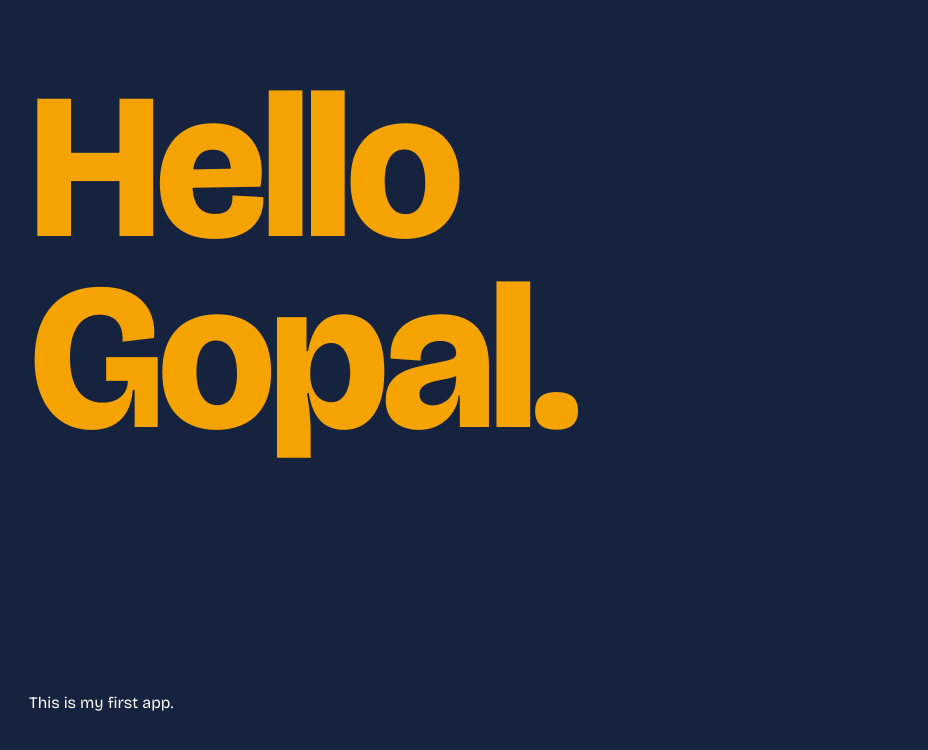
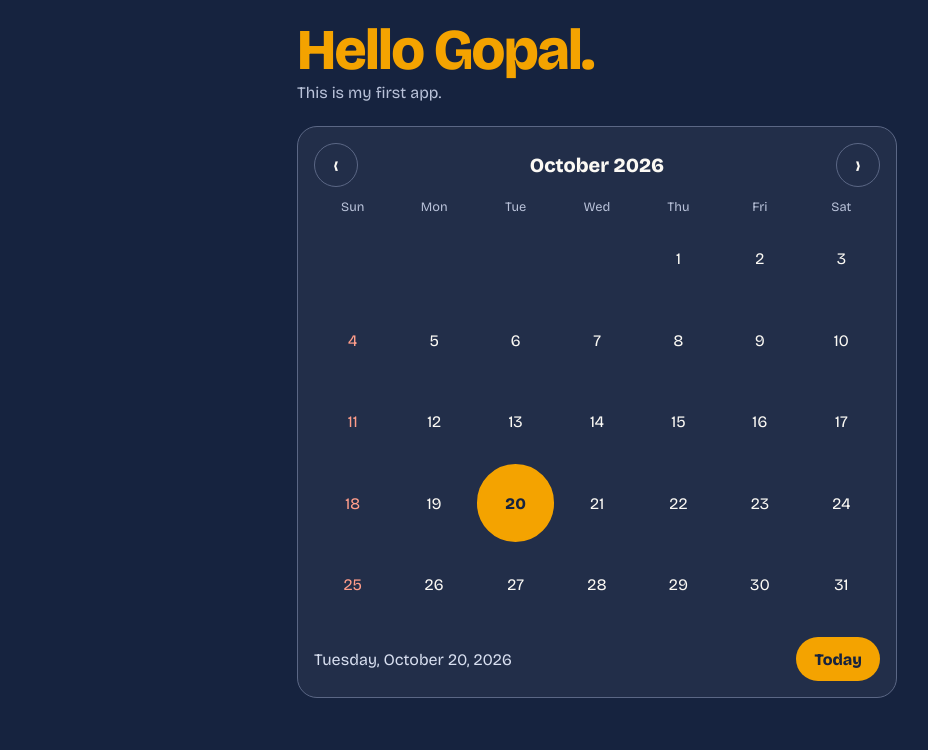
Before and after one commit to ankitgoelgopal-dotcom/Gopalrepo, a React (Vite) app: page / in a window 1280 px wide. Shown: the top 750 px of the page, without its empty margins (43-971 px from the left). Built offline with nearby package versions, Linux system fonts and the light colour scheme.

Commit message:
Add month calendar to home page

```diff
--- a/src/App.jsx
+++ b/src/App.jsx
@@ -5,6 +5,78 @@ const SPARKS = [
   { x: 76, y: 66, d: 0.2 }, { x: 50, y: 8, d: 1.0 }, { x: 8, y: 44, d: 0.6 },
   { x: 92, y: 42, d: 1.2 }, { x: 36, y: 86, d: 0.3 }, { x: 64, y: 88, d: 0.9 },
 ];
+
+const MONTHS = ["January","February","March","April","May","June","July","August","September","October","November","December"];
+const DAYS = ["Sun","Mon","Tue","Wed","Thu","Fri","Sat"];
+
+function sameDay(a, b) {
+  return a.getFullYear() === b.getFullYear() && a.getMonth() === b.getMonth() && a.getDate() === b.getDate();
+}
+
+function Calendar() {
+  const today = new Date();
+  const [view, setView] = useState(new Date(today.getFullYear(), today.getMonth(), 1));
+  const [selected, setSelected] = useState(today);
+
+  const year = view.getFullYear();
+  const month = view.getMonth();
+  const firstWeekday = new Date(year, month, 1).getDay();
+  const daysInMonth = new Date(year, month + 1, 0).getDate();
+
+  const cells = [];
+  for (let i = 0; i < firstWeekday; i++) cells.push(null);
+  for (let d = 1; d <= daysInMonth; d++) cells.push(new Date(year, month, d));
+
+  const goTo = (delta) => setView(new Date(year, month + delta, 1));
+  const goToday = () => {
+    setView(new Date(today.getFullYear(), today.getMonth(), 1));
+    setSelected(today);
+  };
+
+  return (
+    <section className="calendar" aria-label="Calendar">
+      <div className="cal-head">
+        <button className="cal-btn" onClick={() => goTo(-1)} aria-label="Previous month">‹</button>
+        <h2 className="cal-title">{MONTHS[month]} {year}</h2>
+        <button className="cal-btn" onClick={() => goTo(1)} aria-label="Next month">›</button>
+      </div>
+
+      <div className="cal-grid cal-days">
+        {DAYS.map((d) => <span key={d}>{d}</span>)}
+      </div>
+
+      <div className="cal-grid">
+        {cells.map((date, i) =>
+          date ? (
+            <button
+              key={i}
+              className={
+                "cal-cell" +
+                (sameDay(date, today) ? " is-today" : "") +
+                (sameDay(date, selected) ? " is-selected" : "") +
+                (date.getDay() === 0 ? " is-sunday" : "")
+              }
+              onClick={() => setSelected(date)}
+              aria-label={date.toDateString()}
+              aria-pressed={sameDay(date, selected)}
+            >
+              {date.getDate()}
+            </button>
+          ) : (
+            <span key={i} />
+          )
+        )}
+      </div>
+
+      <div className="cal-foot">
+        <p className="cal-selected">
+          {selected.toLocaleDateString(undefined, { weekday: "long", day: "numeric", month: "long", year: "numeric" })}
+        </p>
+        <button className="cal-today" onClick={goToday}>Today</button>
+      </div>
+    </section>
+  );
+}
 
 function Rangoli() {
   const petals = Array.from({ length: 12 }, (_, i) => i * 30);
@@ -64,12 +136,11 @@ export default function App() {
 
   return (
     <main className="page">
-      <h1 className="greeting">
-        Hello
-        <br />
-        Gopal.
-      </h1>
-      <p className="tagline">This is my first app.</p>
+      <header>
+        <h1 className="greeting">Hello Gopal.</h1>
+        <p className="tagline">This is my first app.</p>
+      </header>
+      <Calendar />
     </main>
   );
 }
--- a/src/styles.css
+++ b/src/styles.css
@@ -138,3 +138,47 @@ body {
     50% { opacity: 1; transform: scale(1.3); }
   }
 }
+
+/* Home page with calendar */
+.page { justify-content: flex-start; gap: 24px; max-width: 640px; margin: 0 auto; padding: 24px 20px 40px; }
+.greeting { font-size: clamp(2.2rem, 11vw, 3.6rem); }
+.tagline { margin: 6px 0 0; color: #b9c2d9; }
+
+.calendar {
+  background: rgba(255, 255, 255, 0.05);
+  border: 1px solid var(--muted);
+  border-radius: 20px;
+  padding: 16px;
+}
+
+.cal-head { display: flex; align-items: center; justify-content: space-between; margin-bottom: 12px; }
+.cal-title { margin: 0; font-size: 1.25rem; font-weight: 700; }
+
+.cal-btn {
+  width: 44px; height: 44px;
+  font: inherit; font-size: 1.6rem; line-height: 1;
+  color: var(--paper); background: transparent;
+  border: 1px solid var(--muted); border-radius: 50%;
+}
+
+.cal-grid { display: grid; grid-template-columns: repeat(7, 1fr); gap: 4px; text-align: center; }
+.cal-days { margin-bottom: 6px; color: #b9c2d9; font-size: 0.8rem; }
+
+.cal-cell {
+  aspect-ratio: 1;
+  font: inherit; font-size: 1rem;
+  color: var(--paper); background: transparent;
+  border: 2px solid transparent; border-radius: 50%;
+}
+.cal-cell.is-sunday { color: #ff9d8a; }
+.cal-cell.is-today { border-color: var(--marigold); }
+.cal-cell.is-selected { background: var(--marigold); color: var(--ink); font-weight: 700; }
+
+.cal-btn:focus-visible, .cal-cell:focus-visible, .cal-today:focus-visible { outline: 3px solid var(--marigold); outline-offset: 2px; }
+
+.cal-foot { display: flex; align-items: center; justify-content: space-between; gap: 12px; margin-top: 14px; }
+.cal-selected { margin: 0; color: #d8dff0; }
+.cal-today {
+  font: inherit; font-weight: 700; color: var(--ink); background: var(--marigold);
+  border: 0; border-radius: 999px; padding: 10px 18px; min-height: 44px;
+}
```
